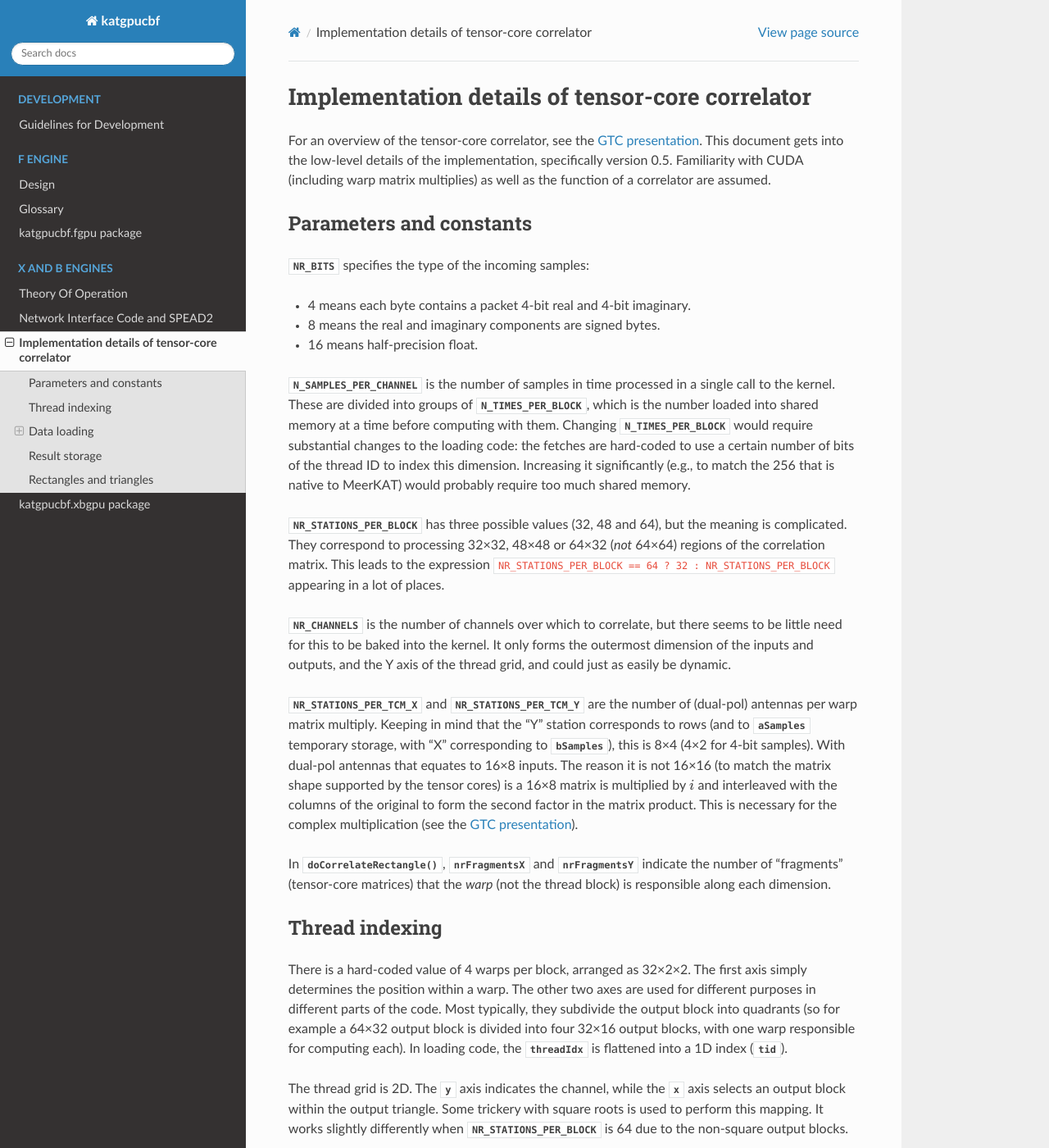
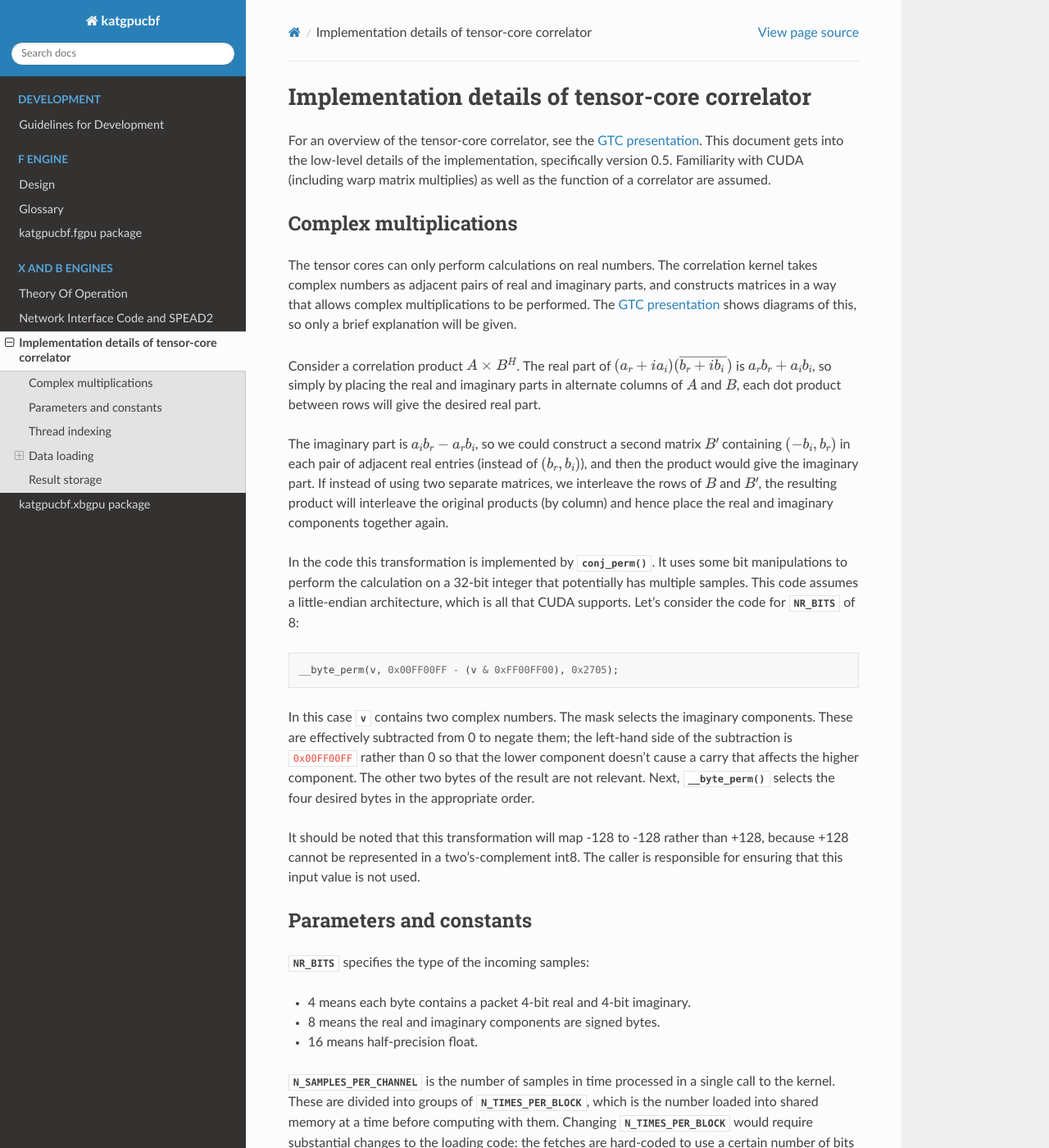
Before and after one commit to ska-sa/katgpucbf, a Sphinx documentation site: the page built from doc/xbgpu.tcc.rst, in a window 1280 px wide and 1400 px high. Shown: the whole window at 82% size. Built offline with Sphinx 7.4.7 and the Read the Docs theme 2.0.0, drawn with Linux system fonts in a browser that asks for light colours; formulas are drawn with MathJax 3; the version number could not be read and is left out; some of the changed text lies outside the part shown.

Commit message:
Further work on documenting correlation kernel
See NGC-334.

```diff
--- a/doc/xbgpu.tcc.rst
+++ b/doc/xbgpu.tcc.rst
@@ -7,6 +7,49 @@ specifically version 0.5. Familiarity with CUDA (including warp matrix
 multiplies) as well as the function of a correlator are assumed.
 
 .. _GTC presentation: https://developer.nvidia.com/gtc/2019/video/s9306
+
+Complex multiplications
+-----------------------
+The tensor cores can only perform calculations on real numbers. The
+correlation kernel takes complex numbers as adjacent pairs of real and
+imaginary parts, and constructs matrices in a way that allows complex
+multiplications to be performed. The `GTC presentation`_ shows diagrams of
+this, so only a brief explanation will be given.
+
+Consider a correlation product :math:`A \times B^H`. The real part of
+:math:`(a_r + ia_i)(\overline{b_r + ib_i})` is :math:`a_rb_r + a_ib_i`, so
+simply by placing the real and imaginary parts in alternate columns of
+:math:`A` and :math:`B`, each dot product between rows will give the desired
+real part.
+
+The imaginary part is :math:`a_ib_r - a_rb_i`, so we could construct a second
+matrix :math:`B'` containing :math:`(-b_i, b_r)` in each pair of adjacent real
+entries (instead of :math:`(b_r, b_i)`), and then the product would give the
+imaginary part. If instead of using two separate matrices, we interleave the
+rows of :math:`B` and :math:`B'`, the resulting product will interleave the
+original products (by column) and hence place the real and imaginary
+components together again.
+
+In the code this transformation is implemented by :c:func:`conj_perm`. It uses
+some bit manipulations to perform the calculation on a 32-bit integer that
+potentially has multiple samples. This code assumes a little-endian
+architecture, which is all that CUDA supports. Let's consider the code for
+:c:var:`NR_BITS` of 8:
+
+.. code:: c
+
+   __byte_perm(v, 0x00FF00FF - (v & 0xFF00FF00), 0x2705);
+
+In this case :c:var:`v` contains two complex numbers. The mask selects the
+imaginary components. These are effectively subtracted from 0 to negate them;
+the left-hand side of the subtraction is ``0x00FF00FF`` rather than 0 so that
+the lower component doesn't cause a carry that affects the higher component.
+The other two bytes of the result are not relevant. Next, :c:func:`__byte_perm`
+selects the four desired bytes in the appropriate order.
+
+It should be noted that this transformation will map -128 to -128 rather than
++128, because +128 cannot be represented in a two's-complement int8. The
+caller is responsible for ensuring that this input value is not used.
 
 Parameters and constants
 ------------------------
@@ -42,9 +85,7 @@ the "Y" station corresponds to rows (and to :c:var:`aSamples` temporary
 storage, with "X" corresponding to :c:var:`bSamples`), this is 8×4 (4×2 for
 4-bit samples). With dual-pol antennas that equates to 16×8 inputs. The reason
 it is not 16×16 (to match the matrix shape supported by the tensor cores) is
-a 16×8 matrix is multiplied by :math:`i` and interleaved with the columns of
-the original to form the second factor in the matrix product. This is
-necessary for the complex multiplication (see the `GTC presentation`_).
+the expansion of the B matrix for complex multiplication as described above.
 
 In :c:func:`doCorrelateRectangle`, :c:var:`nrFragmentsX` and
 :c:var:`nrFragmentsY` indicate the number of "fragments" (tensor-core
@@ -63,9 +104,73 @@ computing each). In loading code, the :c:var:`threadIdx` is flattened into a
 
 The thread grid is 2D. The :c:var:`y` axis indicates the channel, while the
 :c:var:`x` axis selects an output block within the output triangle. Some
-trickery with square roots is used to perform this mapping. It works slightly
-differently when :c:macro:`NR_STATIONS_PER_BLOCK` is 64 due to the non-square
-output blocks.
+trickery with square roots is used to perform this mapping.
+
+When :c:var:`NR_STATIONS_PER_BLOCK` is 32 or 48, the output space is dealt with
+in square blocks, in :c:func:`doCorrelateRectangle`. The correlation matrix
+is conjugate symmetric, so this involves computing some redundant elements,
+which are discarded as part of :c:func:`storeVisibilities`. When it is 64,
+things get more complicated: certain blocks are processed with
+:c:func:`doCorrelateTriangle`, which is optimised for blocks that lie on the
+main diagonal.
+
+.. tikz:: Block, warp and fragment layout when :c:macro:`NR_STATIONS_PER_BLOCK` is 64
+   and :c:macro:`NR_BITS` is 8 or 16.
+   :libs: decorations.pathreplacing
+
+    [x=0.08cm, y=-0.08cm, brace/.style={decorate, decoration={brace, amplitude=4}}]
+    \foreach \x/\y/\b in {0/64/1, 32/64/2, 0/128/4, 32/128/5, 64/128/6, 96/128/7}
+    {
+        \fill[fill=green!10!white] (\x, \y) rectangle +(32, 64);
+        \draw[xstep=4, ystep=-8, help lines] (\x, \y) grid +(32, 64);
+        \draw[xstep=16, ystep=-32, thin] (\x, \y) grid +(32, 64);
+        \draw[thick] (\x, \y) rectangle +(32, 64);
+        \path (\x, \y) +(16, 32) coordinate (lbl\b);
+        \node[fill=white] at (lbl\b) {\b};
+    }
+    \foreach \x/\b in {0/0, 64/3, 128/8}
+    {
+        \fill[fill=blue!10!white] (\x, \x) -- +(0, 64) -- +(64, 64) -- cycle;
+        \foreach \diag in {0, 24, 48}
+        {
+            \fill[fill=red!10!white] (\x, \x) ++(\diag, \diag) -- +(0, 16) -- +(16, 16) -- cycle;
+            \foreach \oy/\maxx in {0/4, 8/12}
+                \foreach \ox in {0, 4, ..., \maxx}
+                {
+                    \draw[help lines] (\x, \x) ++(\diag, \diag) ++(\ox, \oy) rectangle +(4, 8);
+                }
+        }
+        \foreach \ox/\oy in {0/16, 0/40, 24/40}
+        {
+            \draw[xstep=4, ystep=-8, help lines] (\x, \x) ++(\ox, \oy) grid +(24, 24);
+            \draw[thin] (\x, \x) ++(\ox, \oy) rectangle +(24, 24);
+        }
+        \draw[thick] (\x, \x) -- +(0, 64) -- +(64, 64) -- cycle;
+        \path (\x, \x) +(24, 40) coordinate (lbl\b);
+        \node[fill=white] at (lbl\b) {\b};
+    };
+    \draw[very thick] (0, 0) rectangle (192, 192);
+    \draw[very thick] (0, 0) -- (192, 192);
+    \node[anchor=east] at (0, 96) {Y};
+    \node[anchor=south] at (96, 0) {X};
+    \draw[brace] (0, 192) to node[auto]{\tiny 64} (0, 128);
+    \draw[brace] (32, 192) to node[auto]{\tiny 32} (0, 192);
+    \draw[brace] (0, 128) to node[auto]{\tiny 32} (0, 96);
+    \draw[brace] (48, 192) to node[auto]{\tiny 16} (32, 192);
+    \draw[brace] (0, 72) to node[auto]{\tiny 8} (0, 64);
+    \draw[brace] (64, 192) to node[auto]{\tiny 4} (60, 192);
+
+The figure above illustrates the arrangement for a 192-antenna array. The
+numbers in white boxes are the block IDs (:c:var:`blockIdx.x`). Each green
+block is processed with :c:func:`doCorrelateRectangle`; it is shown divided
+into four quadrants (corresponding to the warps) and further subdivided into
+the fragments computed by each warp. The red/blue blocks are processed with
+:c:func:`doCorrelateTriangle`. The three blue regions are processed using
+warps 1-3 (a lookup table indicates the starting position), while the three
+red areas in each triangle are handled by warp 0.
+
+When :c:macro:`NR_BITS` is 4 the situation is very similar, but the fragments
+are 4×2 instead of 8×4.
 
 Data loading
 ------------
@@ -116,71 +221,3 @@ passing in all the data for the entire dump. While this is efficient (only
 writing results to global memory once), it would limit the dump period based
 on the available memory. In katgpucbf, the code has been modified so that
 results are added to the existing values in global memory.
-
-Rectangles and triangles
-------------------------
-When :c:var:`NR_STATIONS_PER_BLOCK` is 32 or 48, the output space is dealt with
-in (square) blocks, in :c:func:`doCorrelateRectangle`. The correlation matrix
-is conjugate symmetric, so this involves computing some redundant elements,
-which are discarded as part of :c:func:`storeVisibilities`. When it is 64,
-things get much more complicated: certain blocks are processed with
-:c:func:`doCorrelateTriangle`, which is optimised for blocks that lie on the
-main diagonal.
-
-.. tikz:: Block, warp and fragment layout when :c:macro:`NR_STATIONS_PER_BLOCK` is 64
-   and :c:macro:`NR_BITS` is 8 or 16.
-   :libs: decorations.pathreplacing
-
-    [x=0.08cm, y=-0.08cm, brace/.style={decorate, decoration={brace, amplitude=4}}]
-    \foreach \x/\y/\b in {0/64/1, 32/64/2, 0/128/4, 32/128/5, 64/128/6, 96/128/7}
-    {
-        \fill[fill=green!10!white] (\x, \y) rectangle +(32, 64);
-        \draw[xstep=4, ystep=-8, help lines] (\x, \y) grid +(32, 64);
-        \draw[xstep=16, ystep=-32, thin] (\x, \y) grid +(32, 64);
-        \draw[thick] (\x, \y) rectangle +(32, 64);
-        \path (\x, \y) +(16, 32) coordinate (lbl\b);
-        \node[fill=white] at (lbl\b) {\b};
-    }
-    \foreach \x/\b in {0/0, 64/3, 128/8}
-    {
-        \fill[fill=blue!10!white] (\x, \x) -- +(0, 64) -- +(64, 64) -- cycle;
-        \foreach \diag in {0, 24, 48}
-        {
-            \fill[fill=red!10!white] (\x, \x) ++(\diag, \diag) -- +(0, 16) -- +(16, 16) -- cycle;
-            \foreach \oy in {0, 8}
-                \foreach \ox in {0, 4, ..., \oy}
-                {
-                    \draw[help lines] (\x, \x) ++(\diag, \diag) ++(\ox, \oy) rectangle +(4, 8);
-                }
-        }
-        \foreach \ox/\oy in {0/16, 0/40, 24/40}
-        {
-            \draw[xstep=4, ystep=-8, help lines] (\x, \x) ++(\ox, \oy) grid +(24, 24);
-            \draw[thin] (\x, \x) ++(\ox, \oy) rectangle +(24, 24);
-        }
-        \draw[thick] (\x, \x) -- +(0, 64) -- +(64, 64) -- cycle;
-        \path (\x, \x) +(24, 40) coordinate (lbl\b);
-        \node[fill=white] at (lbl\b) {\b};
-    };
-    \draw[very thick] (0, 0) rectangle (192, 192);
-    \draw[very thick] (0, 0) -- (192, 192);
-    \node[anchor=east] at (0, 96) {Y};
-    \node[anchor=south] at (96, 0) {X};
-    \draw[brace] (0, 192) to node[auto]{\tiny 64} (0, 128);
-    \draw[brace] (32, 192) to node[auto]{\tiny 32} (0, 192);
-    \draw[brace] (0, 128) to node[auto]{\tiny 32} (0, 96);
-    \draw[brace] (48, 192) to node[auto]{\tiny 16} (32, 192);
-    \draw[brace] (0, 72) to node[auto]{\tiny 8} (0, 64);
-    \draw[brace] (64, 192) to node[auto]{\tiny 4} (60, 192);
-
-The figure above illustrates the arrangement for a 192-antenna array. The
-numbers in white boxes are the block IDs (:c:var:`blockIdx.x`). Each green
-block is processed with :c:func:`doCorrelateRectangle`; it is shown divided
-into four quadrants (corresponding to the warps) and further subdivided into
-the fragments computed by each warp. The red/blue blocks are processed with
-:c:func:`doCorrelateTriangle`. The three blue regions are processed using
-warps 1-3 (a lookup table indicates the starting position), while the three
-red areas in each triangle are handled by warp 0.
-
-When :c:macro:`NR_BITS` is 4 the situation is very similar, but the fragments
-are 4×2 instead of 8×4.
```
